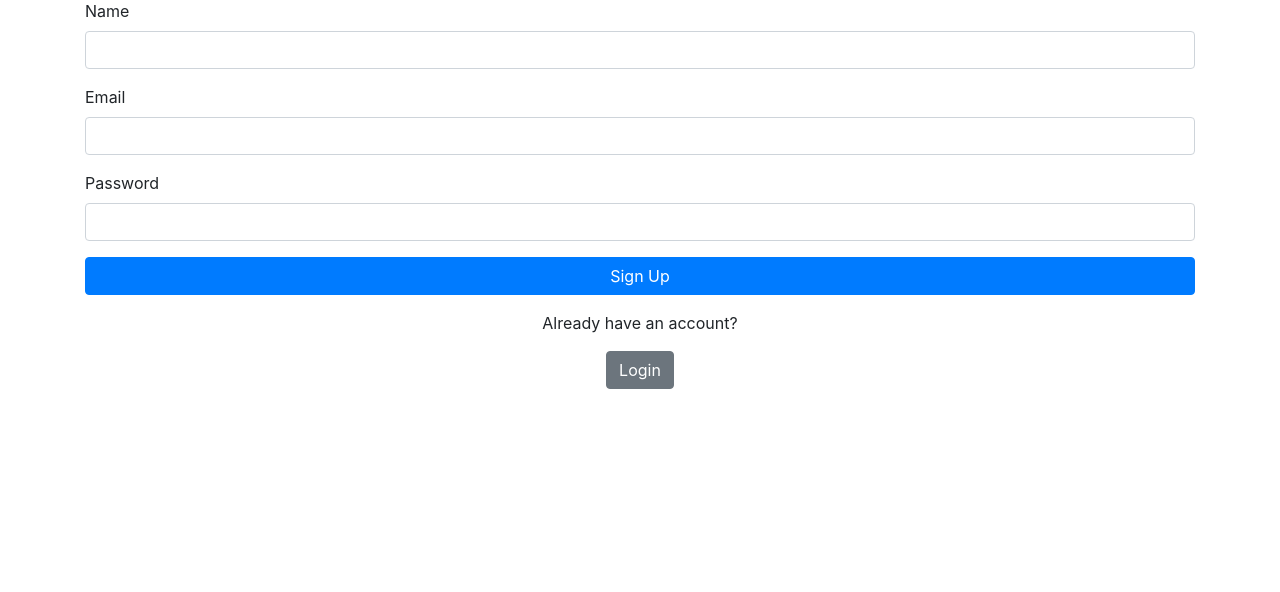
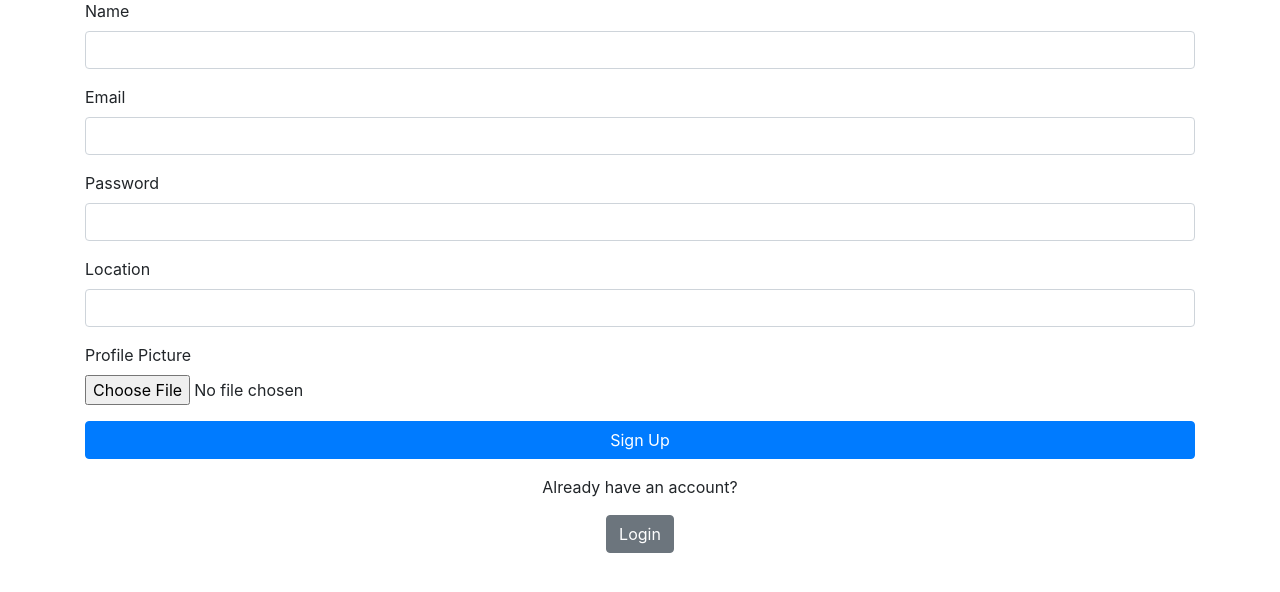
Before and after one commit to ynallamo/Team21, a Flask app: page /signup in a window 1280 px wide. Shown: the part 95-687 px from the top of the page. Run offline with Flask 3, Linux system fonts and the light colour scheme; some libraries are stand-ins or nearby versions.

Commit message:
signup page update

```diff
--- a/templates/signup.html
+++ b/templates/signup.html
@@ -12,12 +12,18 @@
             font-size: 0.9rem;
             margin-top: 0.25rem;
         }
+        .image-preview {
+            margin-top: 0.5rem;
+            max-width: 150px;
+            max-height: 150px;
+            display: none;
+        }
     </style>
 </head>
 <body>
     <div class="container mt-5">
         <h2 class="text-center">Sign Up</h2>
-        <form method="POST" action="{{ url_for('signup') }}" id="signupForm">
+        <form method="POST" action="{{ url_for('signup') }}" id="signupForm" enctype="multipart/form-data">
             <div class="form-group">
                 <label for="name">Name</label>
                 <input type="text" class="form-control" id="name" name="name" required>
@@ -32,6 +38,16 @@
                 <label for="password">Password</label>
                 <input type="password" class="form-control" id="password" name="password" required>
                 <div class="error-message" id="passwordError"></div>
+            </div>
+            <div class="form-group">
+                <label for="location">Location</label>
+                <input type="text" class="form-control" id="location" name="location" required>
+                <div class="error-message" id="locationError"></div>
+            </div>
+            <div class="form-group">
+                <label for="profileImage">Profile Picture</label>
+                <input type="file" class="form-control-file" id="profileImage" name="profile_image" accept="image/*">
+                <img id="imagePreview" class="image-preview" alt="Image Preview">
             </div>
             <button type="submit" class="btn btn-primary btn-block">Sign Up</button>
         </form>
@@ -59,9 +75,11 @@
             // Clear previous error messages
             document.getElementById('emailError').textContent = '';
             document.getElementById('passwordError').textContent = '';
+            document.getElementById('locationError').textContent = '';
 
             const emailInput = document.getElementById('email').value;
             const passwordInput = document.getElementById('password').value;
+            const locationInput = document.getElementById('location').value;
 
             // Regex to validate email format
             const emailRegex = /^[^\s@]+@[^\s@]+\.[^\s@]+$/;
@@ -76,11 +94,31 @@
                 isValid = false;
             }
 
+            // Check if location is provided
+            if (locationInput.trim() === '') {
+                document.getElementById('locationError').textContent = "Location is required.";
+                isValid = false;
+            }
+
             // Prevent form submission if not valid
             if (!isValid) {
                 event.preventDefault();
             }
         });
+
+        // Preview image before upload
+        document.getElementById('profileImage').addEventListener('change', function () {
+            const file = this.files[0];
+            if (file) {
+                const reader = new FileReader();
+                reader.onload = function (e) {
+                    const imagePreview = document.getElementById('imagePreview');
+                    imagePreview.src = e.target.result;
+                    imagePreview.style.display = 'block';
+                };
+                reader.readAsDataURL(file);
+            }
+        });
     </script>
 </body>
 </html>
```
